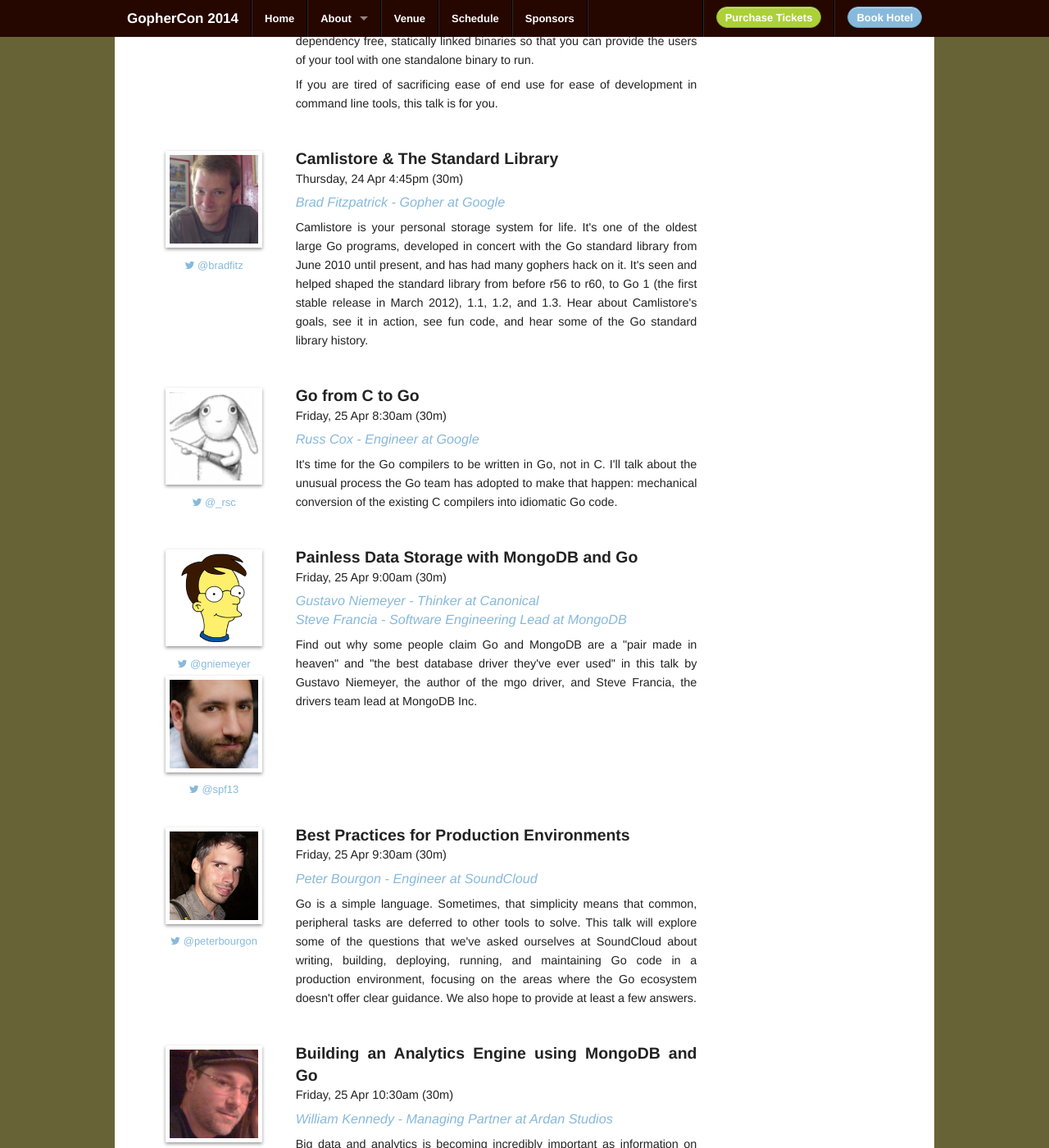
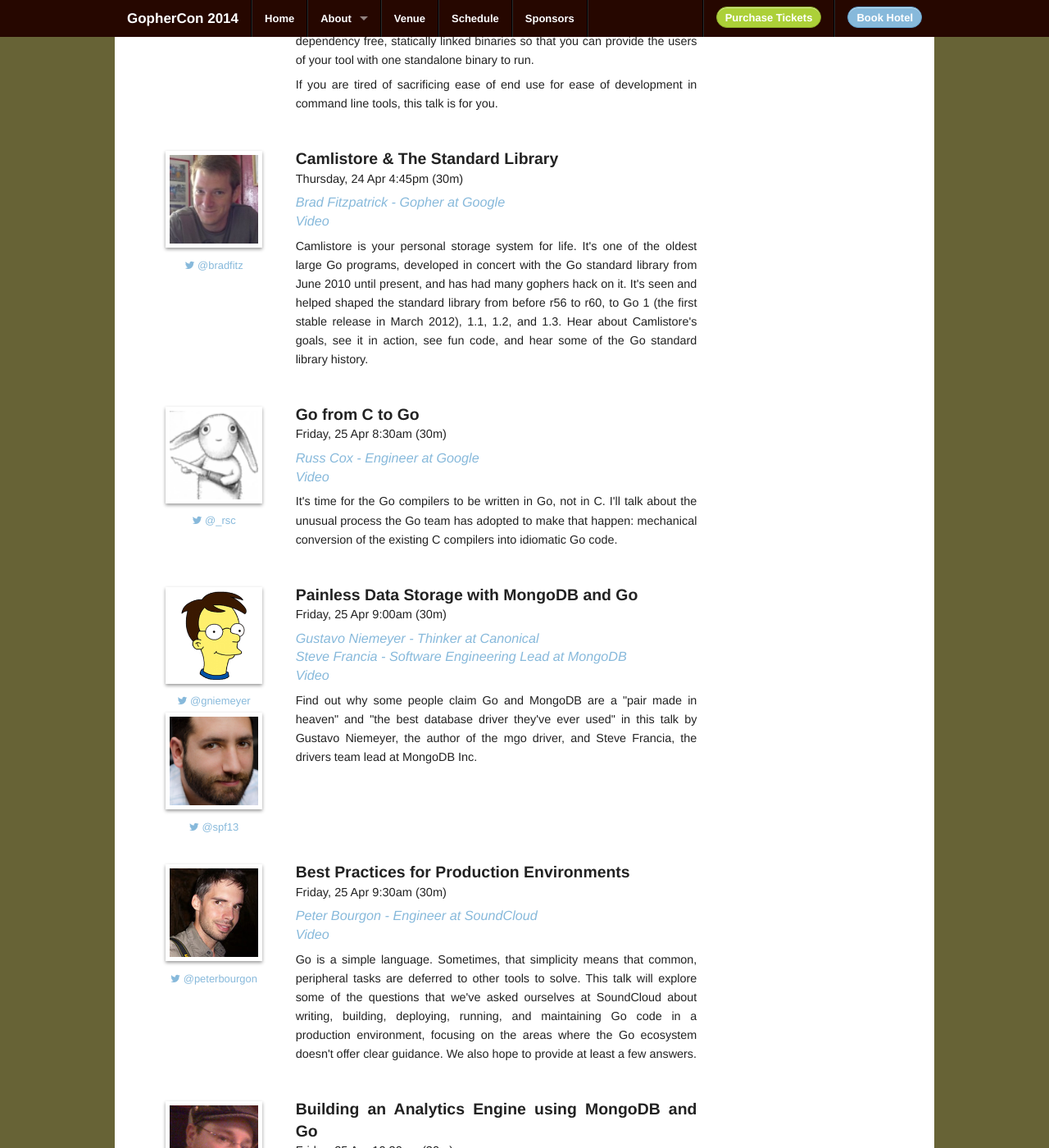
Before and after one commit to gophercon/gophercon.github.io, a Jekyll site: the page built from schedule/index.html, in a window 1280 px wide and 1400 px high, scrolled down 4579 px. Shown: the whole window at 82% size. Built offline with Jekyll 4.4.1, drawn with Linux system fonts in a browser that asks for light colours; Markdown is read by kramdown in place of the engine named in the settings.

Commit message:
more links

```diff
--- a/schedule/index.html
+++ b/schedule/index.html
@@ -337,6 +337,7 @@
 			<span class="title">Camlistore & The Standard Library</span>
 			<span class="speaker-time">Thursday, 24 Apr 4:45pm (30m)</span>
 			<span class="subtitle"><a href="/speakers/#brad_fitzpatrick">Brad Fitzpatrick - Gopher at Google</a></span>
+			<span class="subtitle"><a href="http://confreaks.com/videos/3431-gophercon2014-camlistore-the-standard-library">Video</a></span>
 		  </h5>
 
           <p>
@@ -360,6 +361,7 @@
 			<span class="title">Go from C to Go</span>
 			<span class="speaker-time">Friday, 25 Apr 8:30am (30m)</span>
 			<span class="subtitle"><a href="/speakers/#ross_cox">Russ Cox - Engineer at Google</a></span>
+			<span class="subtitle"><a href="http://confreaks.com/videos/3432-gophercon2014-go-from-c-to-go">Video</a></span>
 		  </h5>
 
           <p>
@@ -391,6 +393,7 @@
 			<span class="speaker-time">Friday, 25 Apr 9:00am (30m)</span>
 			<span class="subtitle"><a href="/speakers/#gustavo_niemeyer">Gustavo Niemeyer - Thinker at Canonical</a></span>
 			<span class="subtitle"><a href="/speakers/#steve_francia">Steve Francia - Software Engineering Lead at MongoDB</a></span>
+			<span class="subtitle"><a href="http://confreaks.com/videos/3433-gophercon2014-painless-data-storage-with-mongodb-and-go">Video</a></span>
 		  </h5>
 
           <p>
@@ -414,6 +417,8 @@
 			<span class="title">Best Practices for Production Environments</span>
 			<span class="speaker-time">Friday, 25 Apr 9:30am (30m)</span>
 			<span class="subtitle"><a href="/speakers/#peter_bourgon">Peter Bourgon - Engineer at SoundCloud</a></span>
+			<span class="subtitle"><a href="http://confreaks.com/videos/3434-gophercon2014-best-practices-for-production-environments">Video</a></span>
+
 		  </h5>
 
 			<p>
@@ -437,6 +442,7 @@
       <span class="title">Building an Analytics Engine using MongoDB and Go</span>
       <span class="speaker-time">Friday, 25 Apr 10:30am (30m)</span>
       <span class="subtitle"><a href="/speakers/#wiliam_kennedy">William Kennedy - Managing Partner at Ardan Studios</a></span>
+      <span class="subtitle"><a href="http://confreaks.com/videos/3435-gophercon2014-building-an-analytics-engine-using-mongodb-and-go">Video</a></span>
       </h5>
 
           <p>
@@ -461,6 +467,7 @@
 			<span class="title">Making Docker GO: Why One of the Fastest Growing Open Source Projects</span>
 			<span class="speaker-time">Friday, 25 Apr 11:00am (30m)</span>
 			<span class="subtitle"><a href="/speakers/#victor_vieux">Victor Vieux - Software Engineer at Docker, Inc</a></span>
+			<span class="subtitle"><a href="http://confreaks.com/videos/3436-gophercon2014-making-docker-go-why-one-of-the-fastest-growing-open-source-projects">Video</a></span>
 		  </h5>
 
 			<p>
@@ -493,6 +500,8 @@
 			<span class="speaker-time">Friday, 25 Apr 11:30am (30m)</span>
 			<span class="subtitle"><a href="/speakers/#stephen_mcquay">Stephen McQuay - Senior Software Engineer</a></span>
 			<span class="subtitle"><a href="/speakers/#fraser_graham">Fraser Graham - Former Veteran Game Programmer</a></span>
+			<span class="subtitle"><a href="http://confreaks.com/videos/3437-gophercon2014-writing-and-debugging-a-web-based-multi-player-game">Video</a></span>
+
 		  </h5>
 
           <p>
@@ -534,6 +543,7 @@
 			<span class="speaker-time">Friday, 25 Apr 1:00pm (30m)</span>
 			<span class="subtitle"><a href="/speakers/#ron_evans">Ron Evans - Ringleader at The Hybrid Group</a></span>
 			<span class="subtitle"><a href="/speakers/#adrian_zankich">Adrian Zankich - Serious Programming Guy at The Hybrid Group</a></span>
+			<span class="subtitle"><a href="http://confreaks.com/videos/3438-gophercon2014-gobot-go-powered-robotics-and-physical-computing">Video</a></span>
 		  </h5>
 
           <p>
```
Also changed, not shown: 1 other file.
